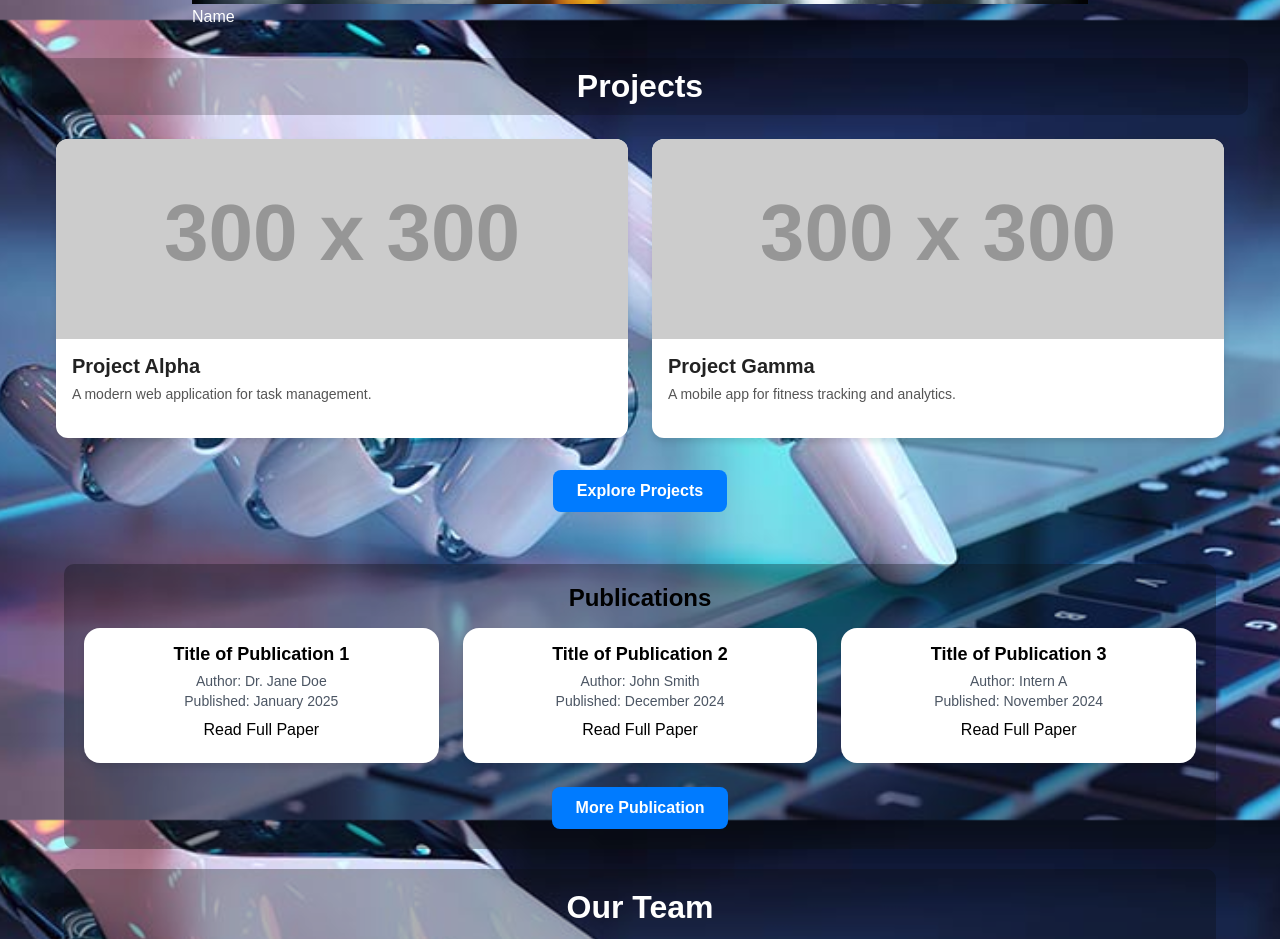
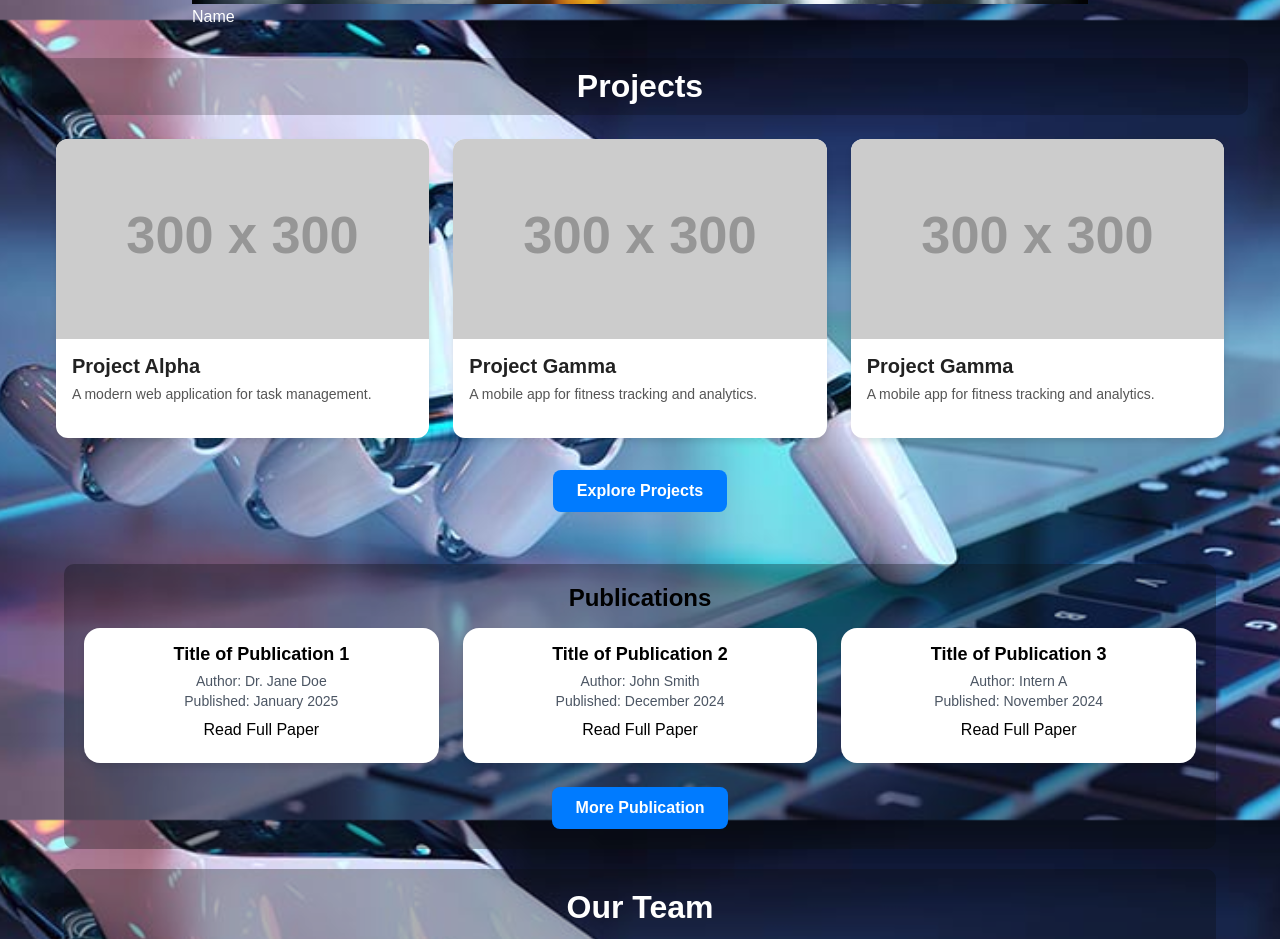
Before and after one commit to sudarshanjundre/diatroboticslab.github.io, a plain HTML site: page index.html in a window 1280 px wide. Shown: the part 780-1719 px from the top of the page. Drawn offline with Linux system fonts and the light colour scheme; placeholder pictures from the web are drawn by us.

Commit message:
Update index.html

```diff
--- a/index.html
+++ b/index.html
@@ -130,6 +130,13 @@
           <p class="project-description">A mobile app for fitness tracking and analytics.</p>
         </div>
       </div>
+      <div class="project-card" onclick="window.location.href='project1.html'">
+        <div class="project-image" style="background-image: url('https://via.placeholder.com/300');"></div>
+        <div class="project-content">
+          <h3 class="project-title">Project Gamma</h3>
+          <p class="project-description">A mobile app for fitness tracking and analytics.</p>
+        </div>
+      </div>
     </div>
     <div class="more-projects">
         <a href="projects.html" class="more-projects-button">Explore Projects</a>
```
